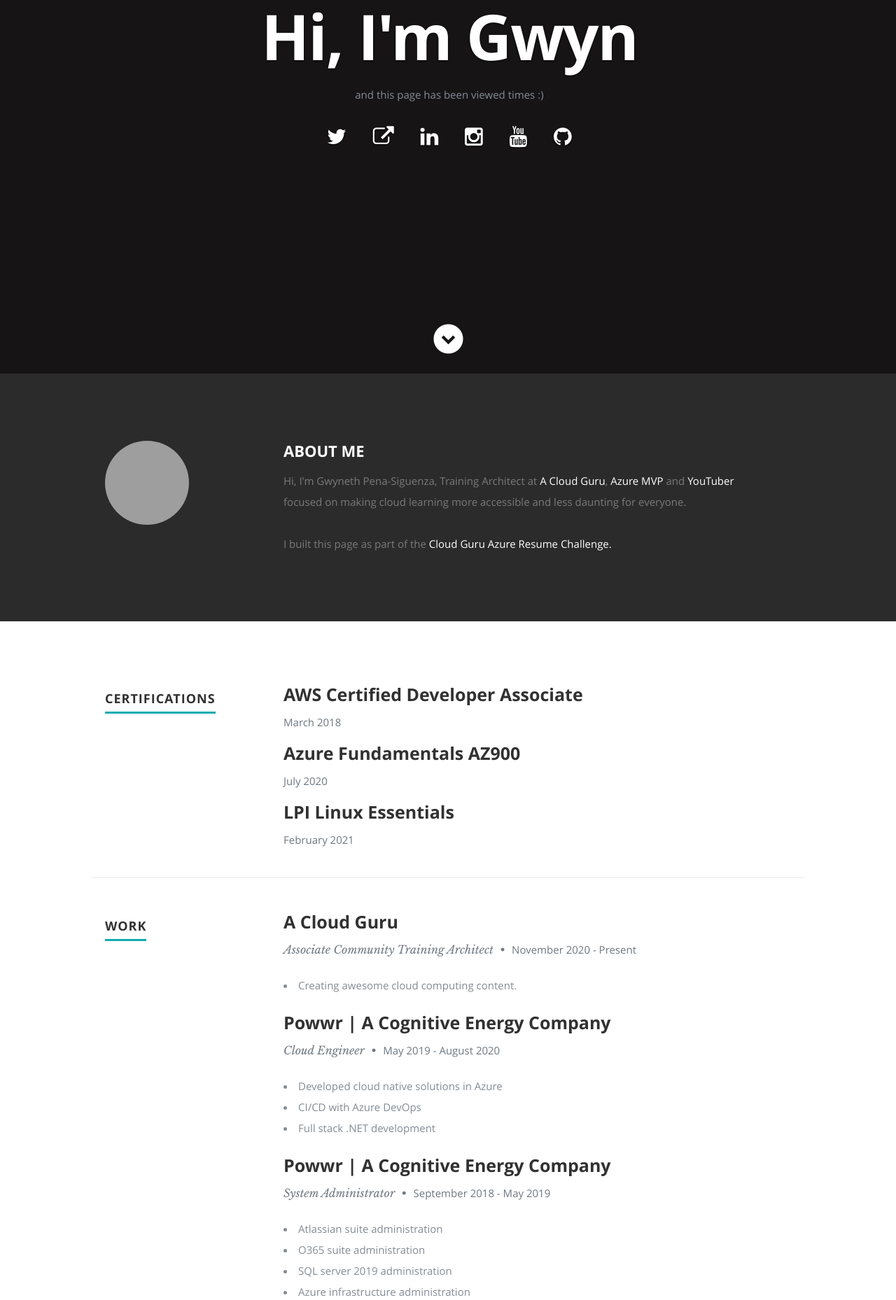
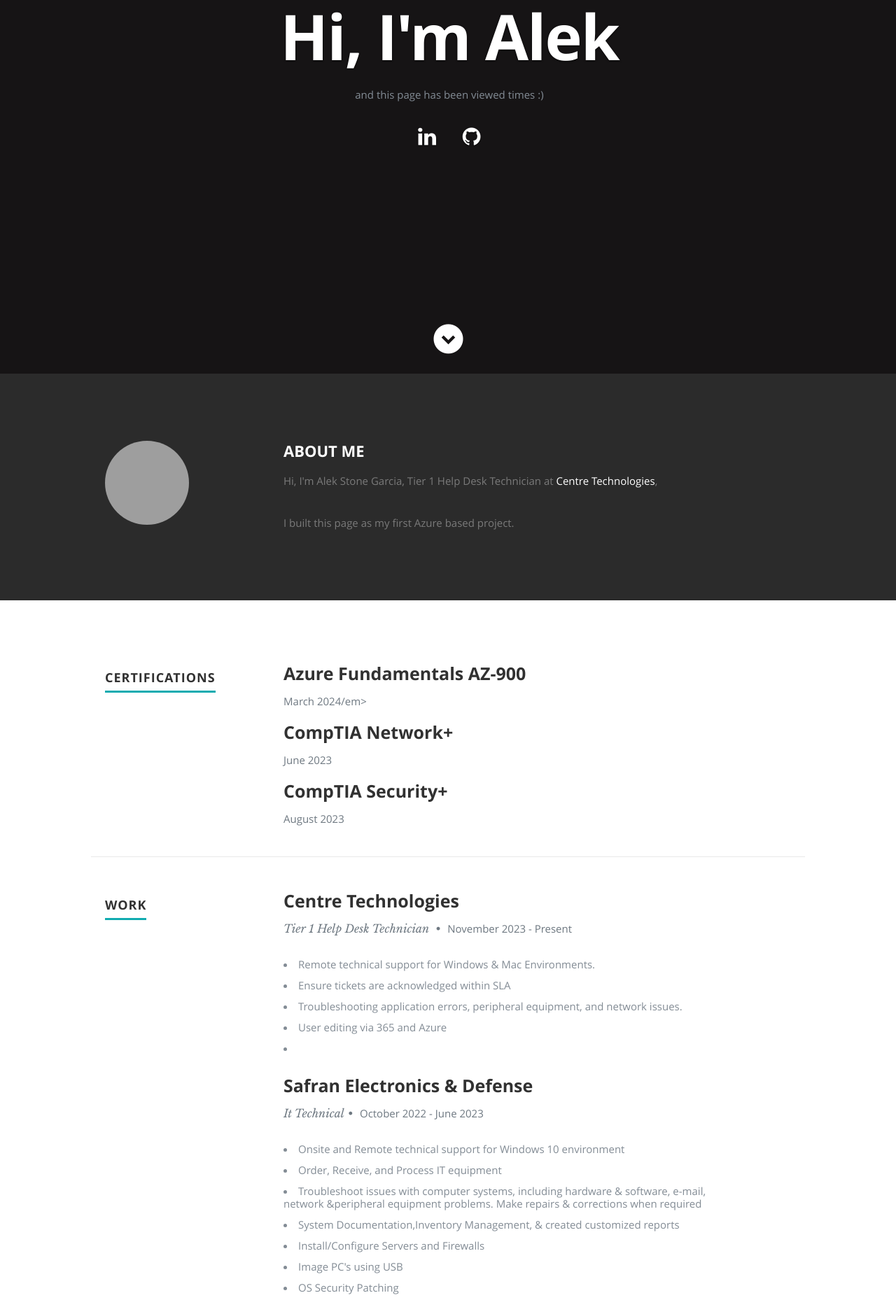
Before and after one commit to AlekStone/Azure-Resume, a plain HTML site: page frontend/index.html in a window 1280 px wide. Shown: the part 266-2124 px from the top of the page at 70% size. Drawn offline with nearby package versions, Linux system fonts and the light colour scheme; grey boxes are pictures that could not be loaded.

Commit message:
updates to readme

```diff
--- a/frontend/index.html
+++ b/frontend/index.html
@@ -7,7 +7,7 @@
    <!--- Basic Page Needs
    ================================================== -->
    <meta charset="utf-8">
-	<title>Gwyn's Resume</title>
+	<title>Alek's Resume</title>
 	<meta name="description" content="">
 	<meta name="author" content="">
 
@@ -54,16 +54,12 @@
 
       <div class="row banner">
          <div class="banner-text">
-            <h1 class="responsive-headline">Hi, I'm Gwyn</h1>
+            <h1 class="responsive-headline">Hi, I'm Alek</h1>
 
             <p>and this page has been viewed <a id="counter"></a> times :) </p>
             <ul class="social">
-               <li><a href="https://twitter.com/madebygps"><i class="fa fa-twitter"></i></a></li>
-               <li><a href="https://madebygps.com"><i class="fa fa-external-link"></i></a></li>
-               <li><a href="https://linkedin.com/in/gwyneth-pena"><i class="fa fa-linkedin"></i></a></li>
-               <li><a href="https://instagram.com/madebygps"><i class="fa fa-instagram"></i></a></li>
-               <li><a href="https://youtube.com/madebygps"><i class="fa fa-youtube"></i></a></li>
-               <li><a href="https://github.com/madebygps/cgc-azure-resume"><i class="fa fa-github"></i></a></li>
+               <li><a href="https://www.linkedin.com/in/aleksgarcia"><i class="fa fa-linkedin"></i></a></li>
+               <li><a href="https://github.com/AlekStone"><i class="fa fa-github"></i></a></li>
             </ul>
          </div>
       </div>
@@ -91,12 +87,11 @@
 
             <h2>ABOUT ME</h2>
 
-            <p> Hi, I'm Gwyneth Pena-Siguenza, <span>Training Architect at <a href="https://acloud.guru">A Cloud Guru</a></span>, <span> <a href="https://mvp.microsoft.com/en-us/PublicProfile/5003866">Azure MVP</a></span>
-               and <span><a href="https://youtube.com/madebygps">YouTuber</a></span> focused on making cloud learning more accessible and less daunting for everyone.
+            <p> Hi, I'm Alek Stone Garcia, <span>Tier 1 Help Desk Technician at <a href="https://acloud.guru">Centre Technologies</a></span>,
 
          </br>
       </br>
-       I built this page as part of the <span><a href="https://github.com/madebygps/cgc-azure-resume">Cloud Guru Azure Resume Challenge.</a></span>
+       I built this page as my first Azure based project.
 
 
          </div> <!-- end .main-col -->
@@ -124,8 +119,8 @@
 
                <div class="twelve columns">
 
-                  <h3>AWS Certified Developer Associate</h3>
-                  <p class="info"><em class="date">March 2018</em></p>
+                  <h3>Azure Fundamentals AZ-900</h3>
+                  <p class="info"><em class="date">March 2024/em></p>
 
                </div>
 
@@ -135,8 +130,8 @@
 
                <div class="twelve columns">
 
-                  <h3>Azure Fundamentals AZ900</h3>
-                  <p class="info"><em class="date">July 2020</em></p>
+                  <h3>CompTIA Network+</h3>
+                  <p class="info"><em class="date">June 2023</em></p>
 
                </div>
 
@@ -146,8 +141,8 @@
 
                <div class="twelve columns">
 
-                  <h3>LPI Linux Essentials</h3>
-                  <p class="info"><em class="date">February 2021</em></p>
+                  <h3>CompTIA Security+</h3>
+                  <p class="info"><em class="date">August 2023</em></p>
 
                </div>
 
@@ -172,12 +167,16 @@
 
                <div class="twelve columns">
 
-                  <h3>A Cloud Guru</h3>
-                  <p class="info">Associate Community Training Architect <span>&bull;</span> <em class="date">November 2020 - Present</em></p>
+                  <h3>Centre Technologies</h3>
+                  <p class="info">Tier 1 Help Desk Technician <span>&bull;</span> <em class="date">November 2023 - Present</em></p>
 
                   <p>
-                  <li>Creating awesome cloud computing content.</li>
-                  </p>
+                  <li>Remote technical support for Windows & Mac Environments.</li>
+                  <li>Ensure tickets are acknowledged within SLA</li>
+                  <li>Troubleshooting application errors, peripheral equipment, and network issues.</li>
+                  <li>User editing via 365 and Azure</li>
+                  <li></li>
+                 </p>
 
                </div>
 
@@ -187,13 +186,18 @@
 
                <div class="twelve columns">
 
-                  <h3>Powwr | A Cognitive Energy Company</h3>
-                  <p class="info">Cloud Engineer <span>&bull;</span> <em class="date">May 2019 - August 2020</em></p>
+                  <h3>Safran Electronics & Defense</h3>
+                  <p class="info">It Technical<span>&bull;</span> <em class="date">October 2022 - June 2023</em></p>
 
                   <p>
-                     <li>Developed cloud native solutions in Azure</li>
-                     <li>CI/CD with Azure DevOps</li>
-                     <li>Full stack .NET development</li>
+                     <li>Onsite and Remote technical support for Windows 10 environment</li>
+                     <li>Order, Receive, and Process IT equipment</li>
+                     <li>Troubleshoot issues with computer systems, including hardware & software, e-mail, network &peripheral
+                        equipment problems. Make repairs & corrections when required</li>
+                     <li>System Documentation,Inventory Management, & created customized reports </li>
+                     <li>Install/Configure Servers and Firewalls </li>
+                     <li>Image PC's using USB</li>
+                     <li>OS Security Patching</li>
                   </p>
 
                </div>
@@ -268,12 +272,8 @@
          <div class="twelve columns">
 
             <ul class="social-links">
-               <li><a href="https://twitter.com/madebygps"><i class="fa fa-twitter"></i></a></li>
-               <li><a href="https://linkedin.com/in/gwyneth-pena"><i class="fa fa-linkedin"></i></a></li>
-               <li><a href="https://madebygps.com"><i class="fa fa-external-link"></i></a></li>
-               <li><a href="https://instagram.com/madebygps"><i class="fa fa-instagram"></i></a></li>
-               <li><a href="https://youtube.com/madebygps"><i class="fa fa-youtube"></i></a></li>
-               <li><a href="https://github.com/madebygps/cgc-azure-resume"><i class="fa fa-github"></i></a></li>
+               <li><a href="https://www.linkedin.com/in/aleksgarcia"><i class="fa fa-linkedin"></i></a></li>
+               <li><a href="https://github.com/AlekStone"><i class="fa fa-github"></i></a></li>
             </ul>
 
             <ul class="copyright">
--- a/frontend/main.js
+++ b/frontend/main.js
@@ -0,0 +1,19 @@
+window.addEventListener('DOMContentLoaded', (event) =>{
+    getVisitCount();
+})
+
+const functionApi = '';
+
+const getVisitCount = () => {
+    let count = 30;
+    fetch(functionApi).then(response => {
+        return response.json()
+    }).then(response => {
+        console.log("Website called function API");
+        count = response.count
+        document.getElementById("counter").innerText = count;
+    }).catch(function(error){
+        console.log(error)
+    });
+    return count;
+}
```
Also changed, not shown: 1 other file.
